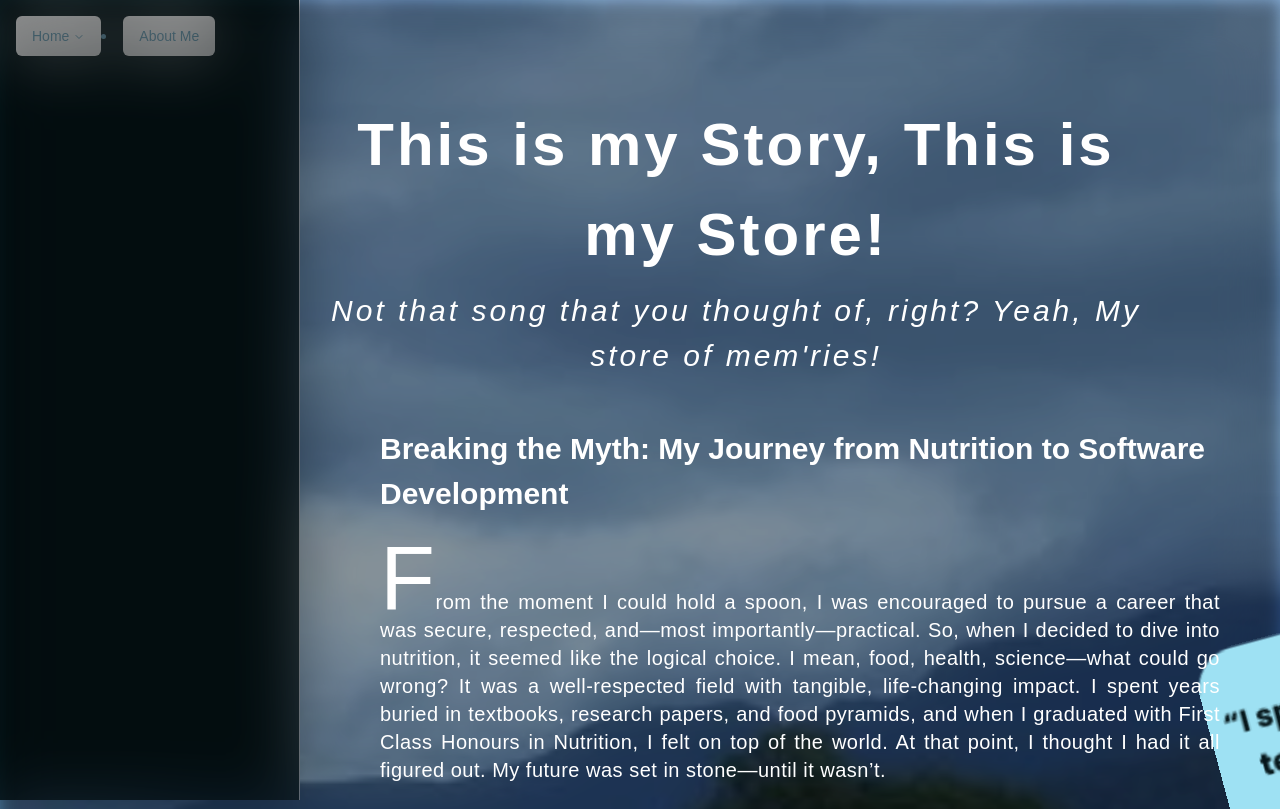
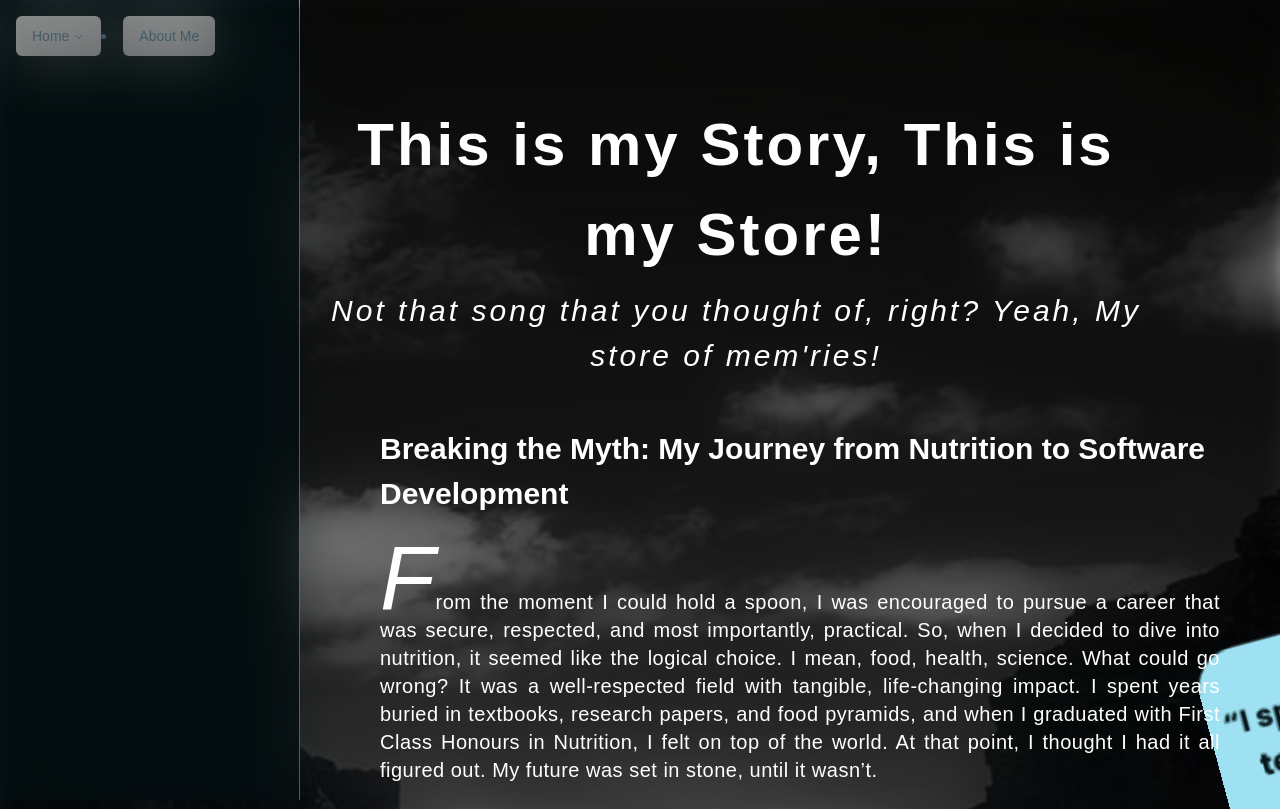
Before and after one commit to Aber-Racheal/Shadcn_ui_practice_portfolio, a Next.js app: page / in a window 1280 px wide. Shown: the top 809 px of the page. Built offline with nearby package versions, Linux system fonts and the light colour scheme.

Commit message:
Edited my story

```diff
--- a/src/app/layout.tsx
+++ b/src/app/layout.tsx
@@ -39,8 +39,8 @@ export default function RootLayout({
         </Sidebar>
 
         <div className="flex-1 h-full max-w-full">
-          {/* <HomePage /> */}
-          {/* <Projects /> */}
+          {/* <HomePage />
+          <Projects /> */}
           <MyStory />
 
         </div>
--- a/src/components/AboutMe/myStory/index.tsx
+++ b/src/components/AboutMe/myStory/index.tsx
@@ -75,15 +75,15 @@ const MyStory = () => {
 
                 <p className="text-lg md:text-xl leading-relaxed tracking-wide space-y-6 animate__animated animate__fadeIn animate__delay-1s text-justify mb-8">
                     <br />
-                    <span className="text-[90px]">F</span>rom the moment I could hold a spoon, I was encouraged to pursue a
-                    career that was secure, respected, and—most importantly—practical. So,
+                    <span className="text-[90px] italic">F</span>rom the moment I could hold a spoon, I was encouraged to pursue a
+                    career that was secure, respected, and most importantly, practical. So,
                     when I decided to dive into nutrition, it seemed like the logical
-                    choice. I mean, food, health, science—what could go wrong? It was a
+                    choice. I mean, food, health, science. What could go wrong? It was a
                     well-respected field with tangible, life-changing impact. I spent years
                     buried in textbooks, research papers, and food pyramids, and when I
                     graduated with First Class Honours in Nutrition, I felt on top of the
                     world. At that point, I thought I had it all figured out. My future was
-                    set in stone—until it wasn’t.
+                    set in stone, until it wasn’t.
                 </p>
 
                 {/* Second Section */}
```
Also changed, not shown: public/images/mystory.jpg.
